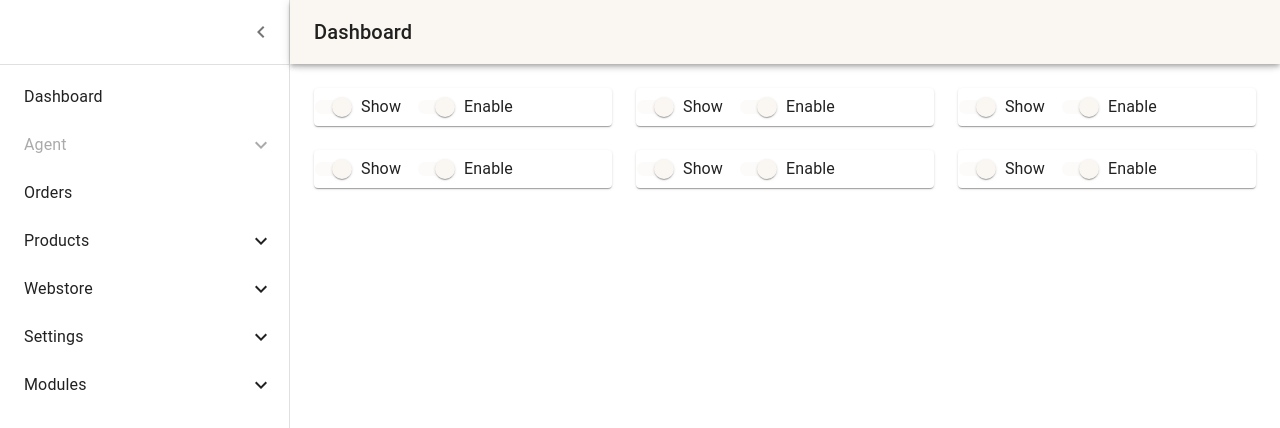
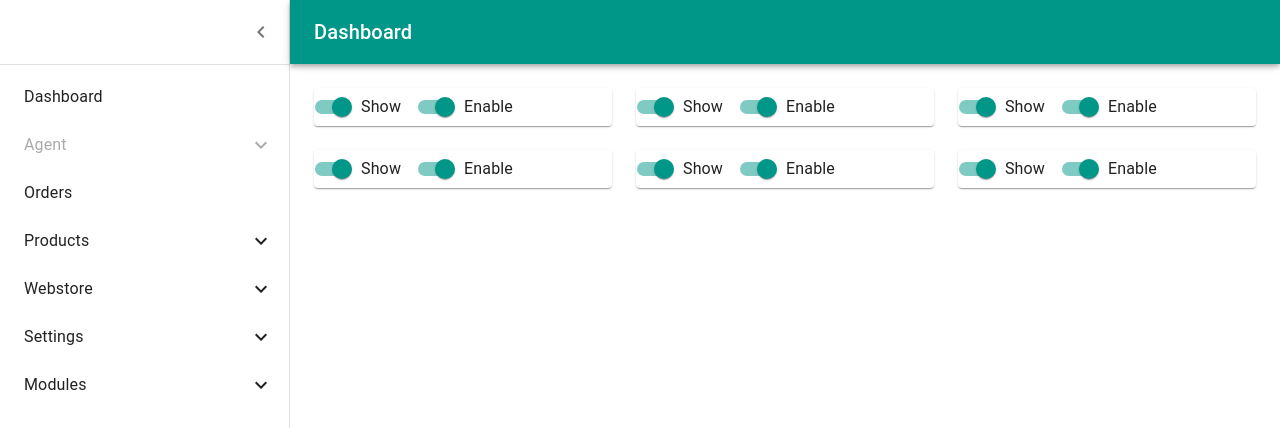
Before and after one commit to kikipratiwi/Dashboard, a React (Create React App) app: page / in a window 1280 px wide. Shown: the top 428 px of the page. Built offline with nearby package versions, Linux system fonts and the light colour scheme.

Commit message:
config(theme): change theme color

```diff
--- a/src/themeConfig.js
+++ b/src/themeConfig.js
@@ -1,13 +1,13 @@
 import {createTheme} from '@mui/material/styles'
-import {green, purple} from '@mui/material/colors'
+import {teal} from '@mui/material/colors'
 
 const theme = createTheme({
     palette: {
         primary: {
-            main: '#faf7f3',
+            main: teal[500],
         },
         secondary: {
-            main: '#fefcfa',
+            main: teal[100],
         },
     },
 })
```
